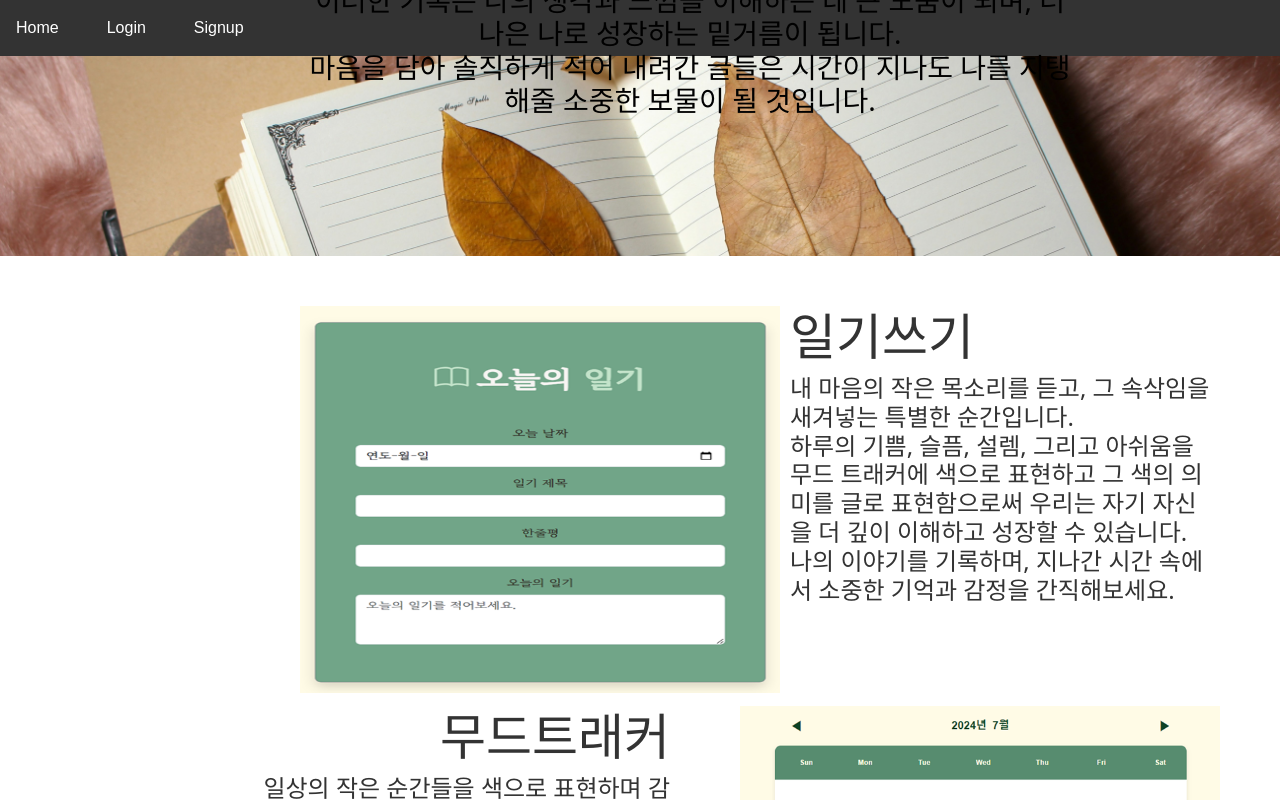
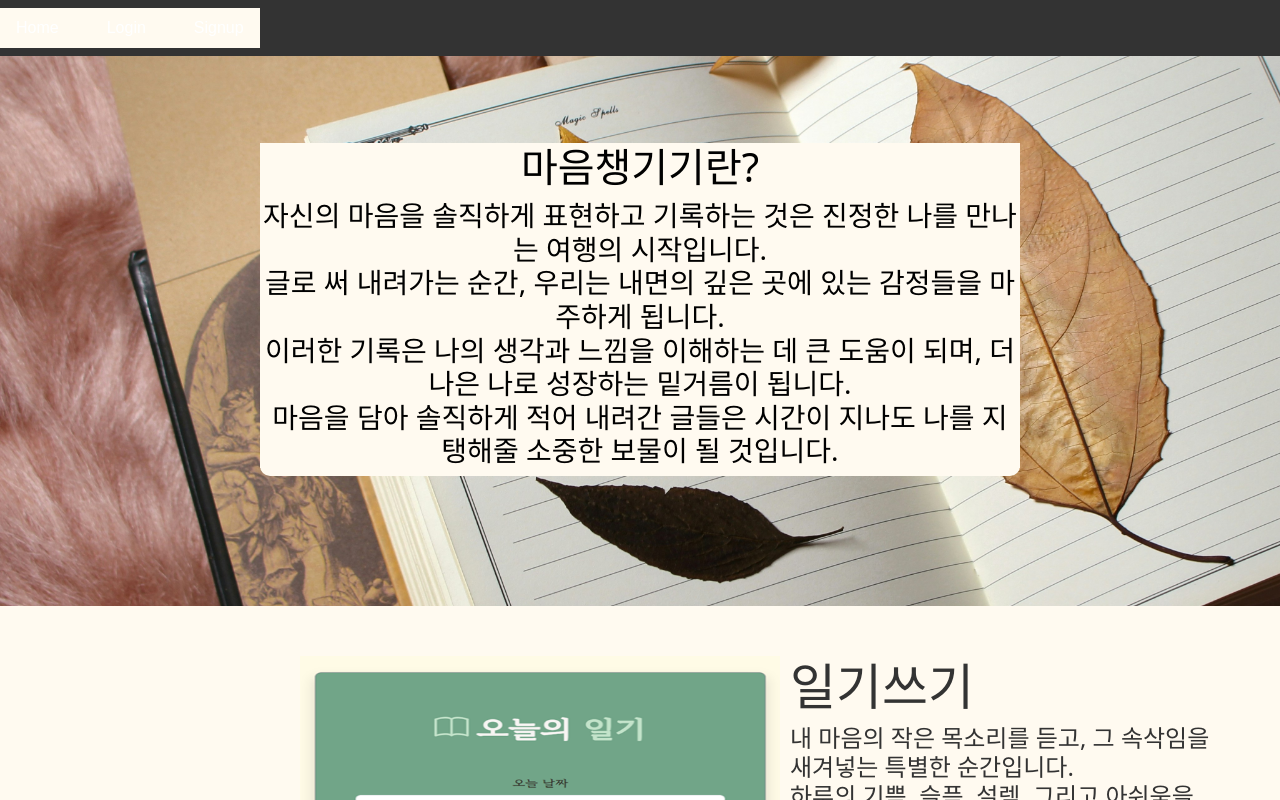
Before and after one commit to tjwls11/frontend, a React (Create React App) app: page / in a window 1280 px wide. Shown: the top 800 px of the page. Built offline with nearby package versions, Linux system fonts and the light colour scheme; no server answers.

Commit message:
소개페이지

```diff
--- a/src/style/mainpage.css
+++ b/src/style/mainpage.css
@@ -1,51 +1,16 @@
-body {
-    font-family: "Nanum Pen Script";
+* {
+  background: #fffaf0;
 }
 
 .container {
   height: 80px;
   line-height: 80px;
 }
-  /* 내비게이션 바*/
-  .nav-main {
-    font-size: 35px;
-    float: left;
-    margin-left: 10px;
-    color: forestgreen;
-  }
-  .nav-log {
-    list-style-type: none;
-    color: forestgreen;
-  }
 
-  div.nav-log > h1 {
-    float: right;
-    margin-right: 25px;
-    font-size: 30px;
-    font-weight: bold;
-  }
-  .navname {
-    color: #000;
-    font-size: 25px;
-    font-weight: bold;
-    margin-right: 400px;
-    margin-left: 400px;
-    margin-top: 0;
-    margin-bottom: 0;
-    display: grid;
-    grid-template-columns: repeat(2, 1fr);
-    grid-template-rows: repeat(1, 1fr);
-    padding-left: 150px;
-  }
-  nav::after {
-    content: "";
-    display: block;
-    clear: both;
-  }
 /* 메인 소개 페이지*/
 .hd {
   position: relative;
-    height: 200px;
+  height: 550px;
   text-align: center;
   padding-top: 100px;
   padding-bottom: 100px;
@@ -61,13 +26,13 @@ body {
 }
 .box {
   position: absolute;
-    left: 100px;
+  left: 60px;
+  right: 60px;
   bottom: 80px;
   text-align: center;
   margin-right: 200px;
   margin-left: 200px;
-    margin-top: 100px;
-    margin-bottom: 100px;
+  margin-top: 50px;
   margin-bottom: 50px;
   animation: text 1.5s ease-in;
   border-radius: 10px;
```
Lines whose indentation alone changed are shown as unchanged.
